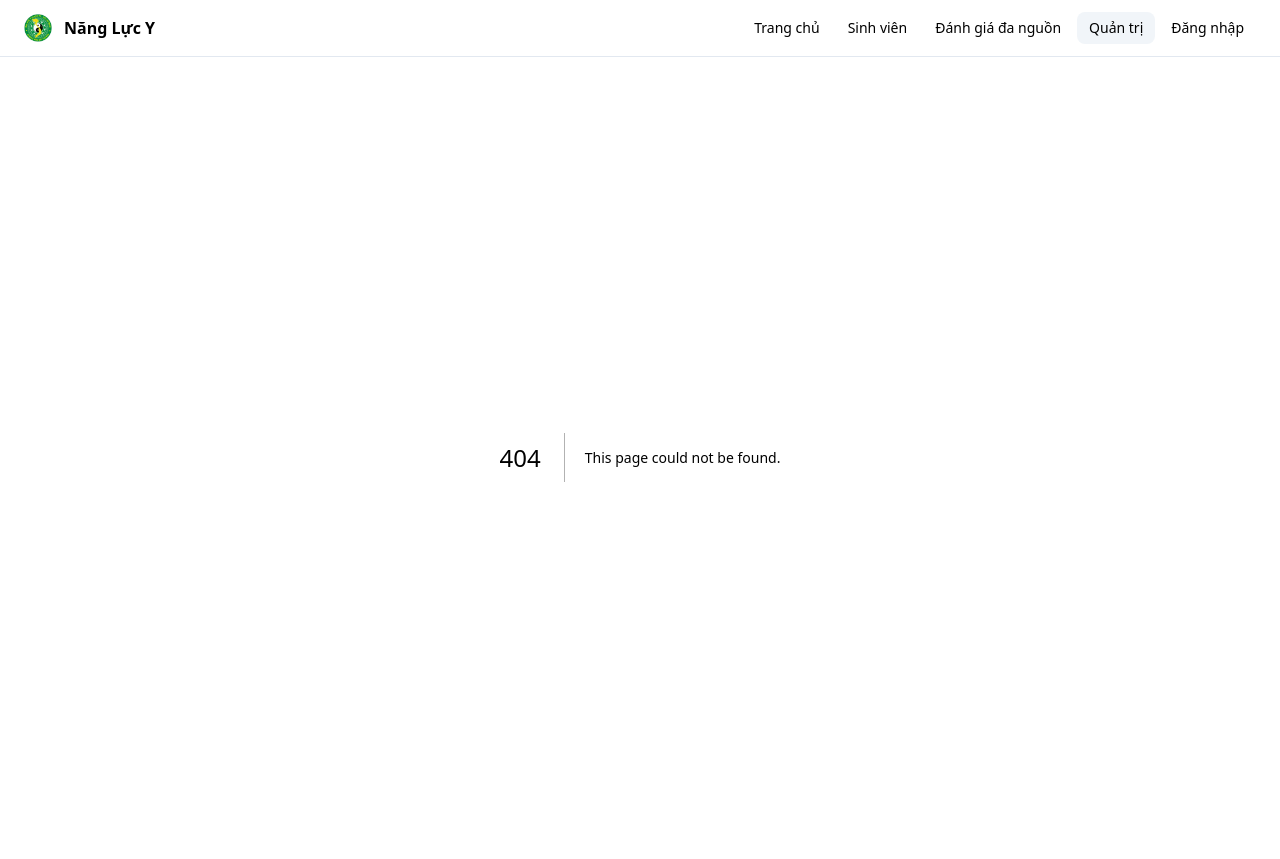
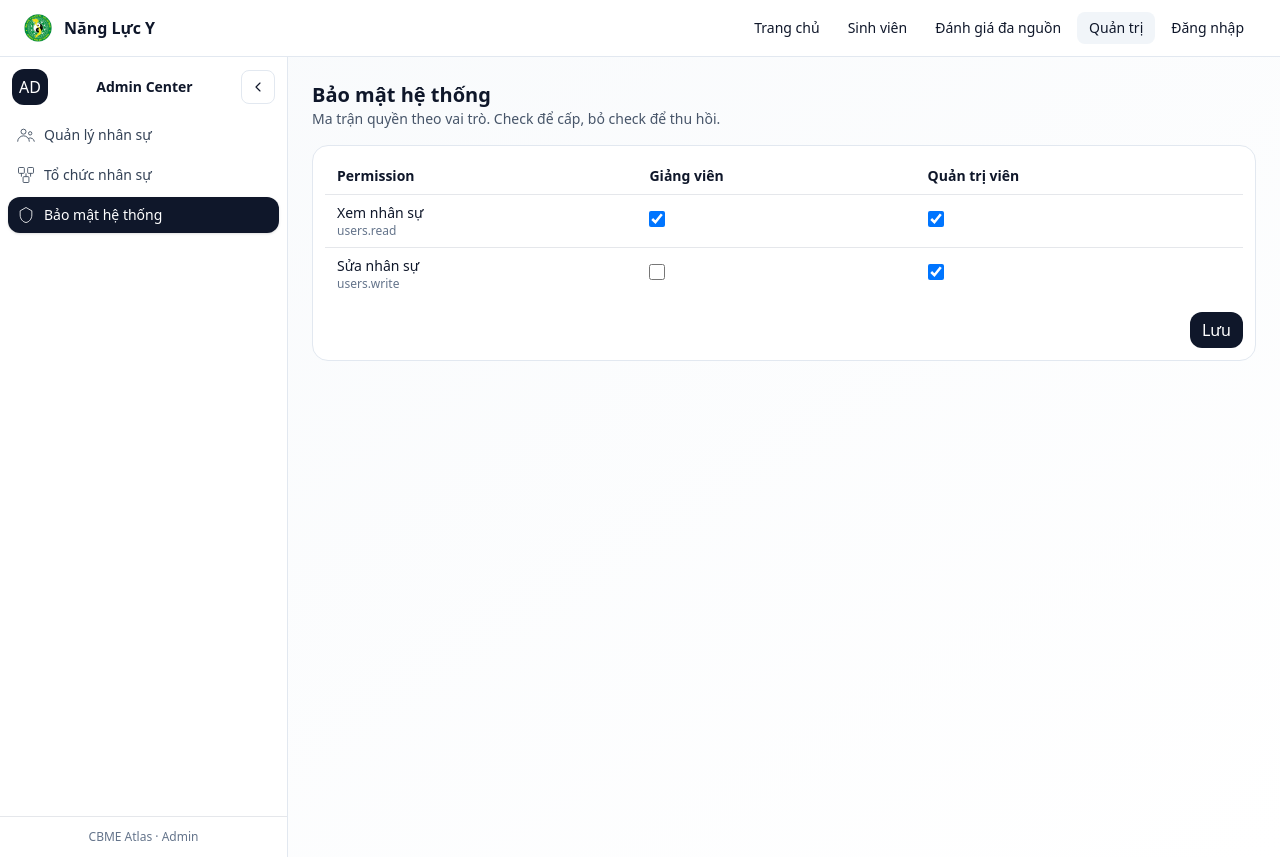
Before and after one commit to vophong90/CBME_Atlas, a Next.js app: page /admin/security in a window 1280 px wide. Before the commit this address had no page. Shown: the top 859 px of the page. Built offline with nearby package versions, Linux system fonts and the light colour scheme.

Commit message:
Create page.tsx

```diff
--- /dev/null
+++ b/app/admin/security/page.tsx
@@ -0,0 +1,75 @@
+'use client';
+import { useEffect, useState } from 'react';
+type Role = { id: string; code: string; label: string };
+type Perm = { id: string; key: string; label: string };
+
+export default function AdminSecurityPage() {
+  const [roles, setRoles] = useState<Role[]>([]);
+  const [perms, setPerms] = useState<Perm[]>([]);
+  const [matrix, setMatrix] = useState<Record<string, Record<string, boolean>>>({}); // role_id -> perm_id -> checked
+
+  useEffect(() => {
+    // TODO: fetch thật từ /api
+    const r = [
+      { id: 'r1', code: 'lecturer', label: 'Giảng viên' },
+      { id: 'r5', code: 'admin', label: 'Quản trị viên' },
+    ];
+    const p = [
+      { id: 'p1', key: 'users.read', label: 'Xem nhân sự' },
+      { id: 'p2', key: 'users.write', label: 'Sửa nhân sự' },
+    ];
+    setRoles(r); setPerms(p);
+    setMatrix({ r1: { p1: true, p2: false }, r5: { p1: true, p2: true } });
+  }, []);
+
+  function toggle(roleId: string, permId: string) {
+    setMatrix(m => ({ ...m, [roleId]: { ...(m[roleId]||{}), [permId]: !m[roleId]?.[permId] } }));
+  }
+
+  async function save() {
+    // POST matrix lên /api/admin/security/role-permissions
+    alert('Đã lưu (demo)');
+  }
+
+  return (
+    <div className="space-y-4">
+      <header>
+        <div className="text-xl font-semibold">Bảo mật hệ thống</div>
+        <div className="text-slate-600 text-sm">Ma trận quyền theo vai trò. Check để cấp, bỏ check để thu hồi.</div>
+      </header>
+      <div className="rounded-2xl border border-slate-200 bg-white p-3 overflow-auto">
+        <table className="min-w-full text-sm">
+          <thead>
+            <tr>
+              <th className="px-3 py-2 text-left">Permission</th>
+              {roles.map(r => <th key={r.id} className="px-3 py-2 text-left">{r.label}</th>)}
+            </tr>
+          </thead>
+          <tbody>
+            {perms.map(p => (
+              <tr key={p.id} className="border-t">
+                <td className="px-3 py-2">
+                  <div className="font-medium">{p.label}</div>
+                  <div className="text-xs text-slate-500">{p.key}</div>
+                </td>
+                {roles.map(r => (
+                  <td key={r.id} className="px-3 py-2">
+                    <input
+                      type="checkbox"
+                      className="h-4 w-4"
+                      checked={!!matrix[r.id]?.[p.id]}
+                      onChange={() => toggle(r.id, p.id)}
+                    />
+                  </td>
+                ))}
+              </tr>
+            ))}
+          </tbody>
+        </table>
+        <div className="mt-3 text-right">
+          <button onClick={save} className="rounded-xl bg-slate-900 px-3 py-1.5 text-white">Lưu</button>
+        </div>
+      </div>
+    </div>
+  );
+}
```
